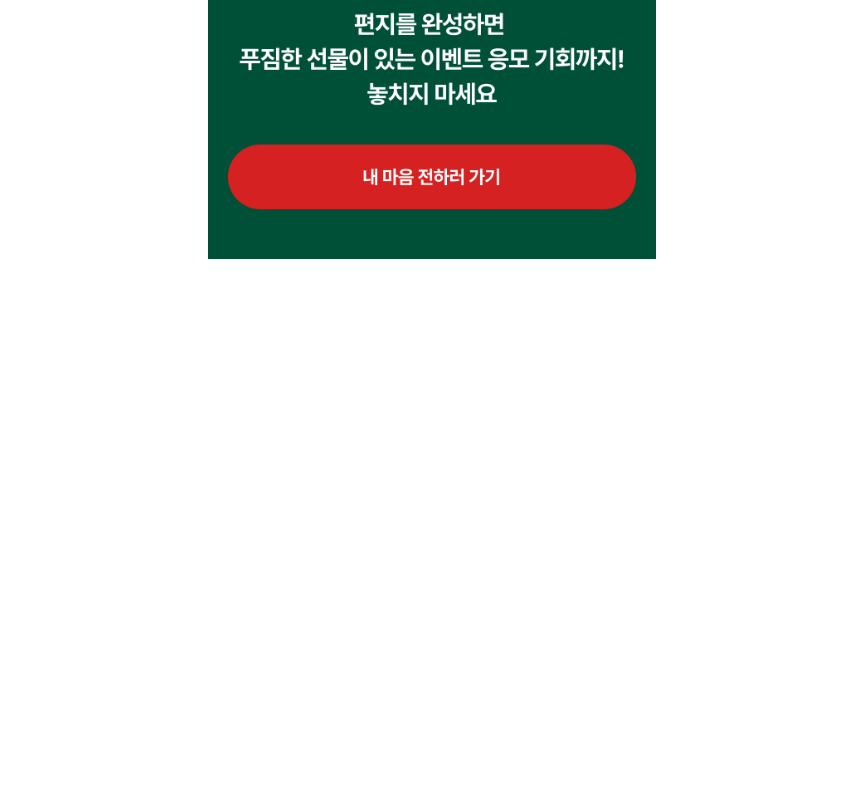
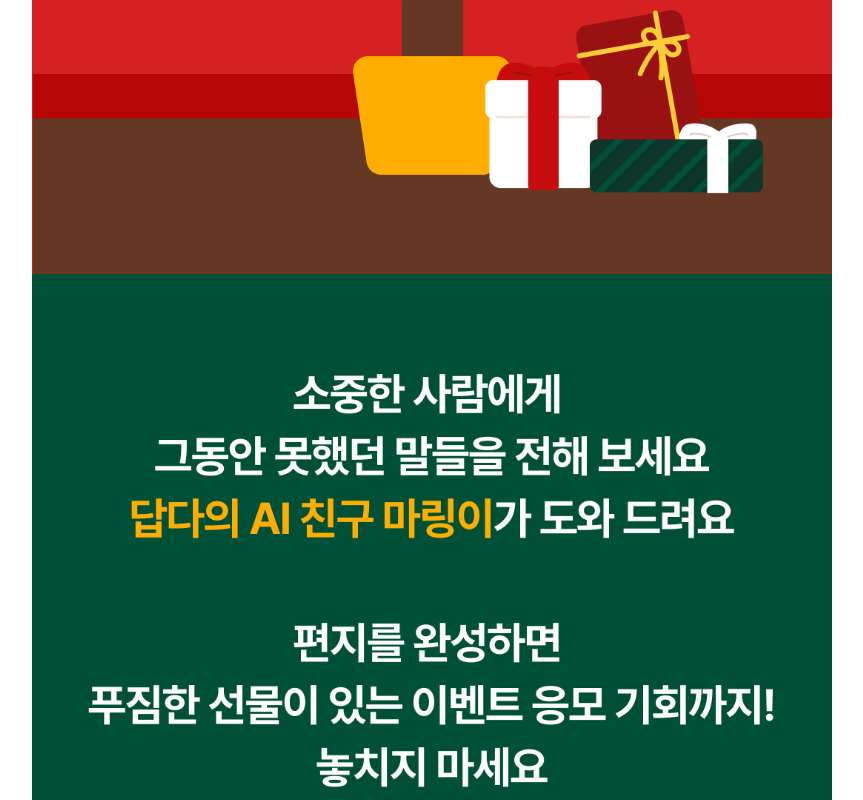
Before and after one commit to insunglee12/Webapp_test, a Next.js app: page / in a window 1280 px wide. Shown: the part 800-1600 px from the top of the page, without its empty margins (208-1071 px from the left). Before the commit the page ends 1075 px from the top, so only its background shows below. Built offline with nearby package versions, Linux system fonts and the light colour scheme.

Commit message:
메인페이지 사이즈 조정

```diff
--- a/src/app/page.tsx
+++ b/src/app/page.tsx
@@ -6,26 +6,31 @@ import Image from 'next/image';
 export default function Home() {
   const router = useRouter();
 
+  const handleClick = () => {
+    // 클릭 핸들러 로직
+  };
+
   return (
-    <main className="min-h-screen flex flex-col items-center justify-center p-4">
-      <div className="max-w-md w-full relative">
+    <main className="min-h-screen w-full flex flex-col items-center justify-center bg-white">
+      <div className="relative w-full max-w-[800px] mx-auto">
         <Image
           src="/event_1_mainpage.png"
-          alt="이벤트 안내"
-          width={1080}
-          height={2252}
-          className="w-full"
+          alt="이벤트 메인 페이지"
+          width={800}
+          height={1000}
+          className="w-full h-auto"
           priority
         />
         <div
-          className="absolute cursor-pointer hover:bg-black/10"  // 검은색, 10% 투명도 호버 효과 추가
-          style={{
-            left: '8%',
-            bottom: '6%',
-            width: '80%',
-            height: '6.2%'
-          }}
-          onClick={() => router.push('/select-image')}
+          onClick={handleClick}
+          className={`
+            absolute bottom-[4.6%] left-[10%] right-[10%] h-[6.4%]
+            cursor-pointer
+            ${process.env.NODE_ENV === 'development' ?
+              'border-2 border-red-500 bg-red-500 bg-opacity-20' :
+              ''}
+          `}
+          aria-label="내 마음 전하러 가기"
         />
       </div>
     </main>
```
